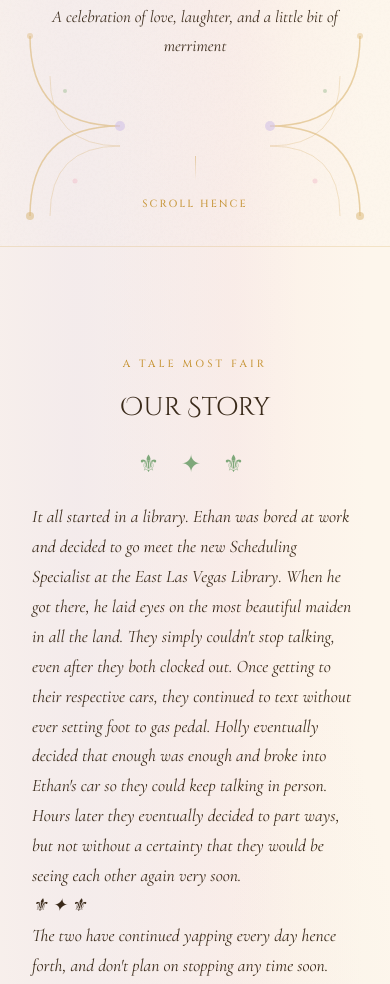
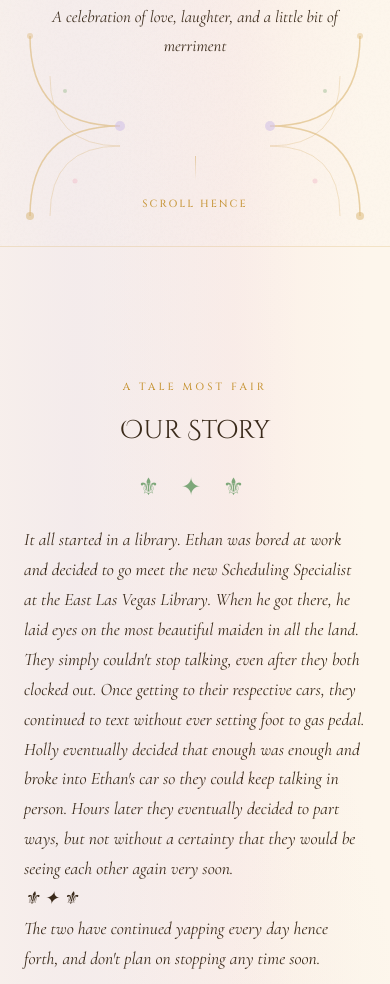
Before and after one commit to EElBard/bard-wedding-2027, a website: page Public HTML/index.html in a window 390 px wide. Shown: the part 598-1582 px from the top of the page. Drawn offline with nearby package versions, Linux system fonts and the light colour scheme; a web font is replaced by a local one.

Commit message:
fix: mobile layout spacing and scroll overlap issues

```diff
--- a/Public HTML/index.html
+++ b/Public HTML/index.html
@@ -35,7 +35,12 @@
     html {
       scroll-behavior: smooth;
       font-size: clamp(16px, 1.2vw + 10px, 20px);
-      scroll-snap-type: y mandatory;
+    }
+
+    @media (min-width: 768px) {
+      html {
+        scroll-snap-type: y mandatory;
+      }
     }
 
     body {
@@ -332,11 +337,12 @@
       max-width: 860px;
       margin: 0 auto;
       position: relative;
-      height: 100vh;
+      min-height: 100vh;
       display: flex;
       flex-direction: column;
       justify-content: center;
       scroll-snap-align: start;
+      scroll-margin-top: 4rem;
     }
 
     section+section {
@@ -404,6 +410,11 @@
     }
 
     @media (max-width: 600px) {
+      section {
+        padding: 4.5rem 1.5rem 3.5rem;
+        scroll-margin-top: 5.5rem;
+      }
+
       .events-grid {
         grid-template-columns: 1fr;
       }
```
